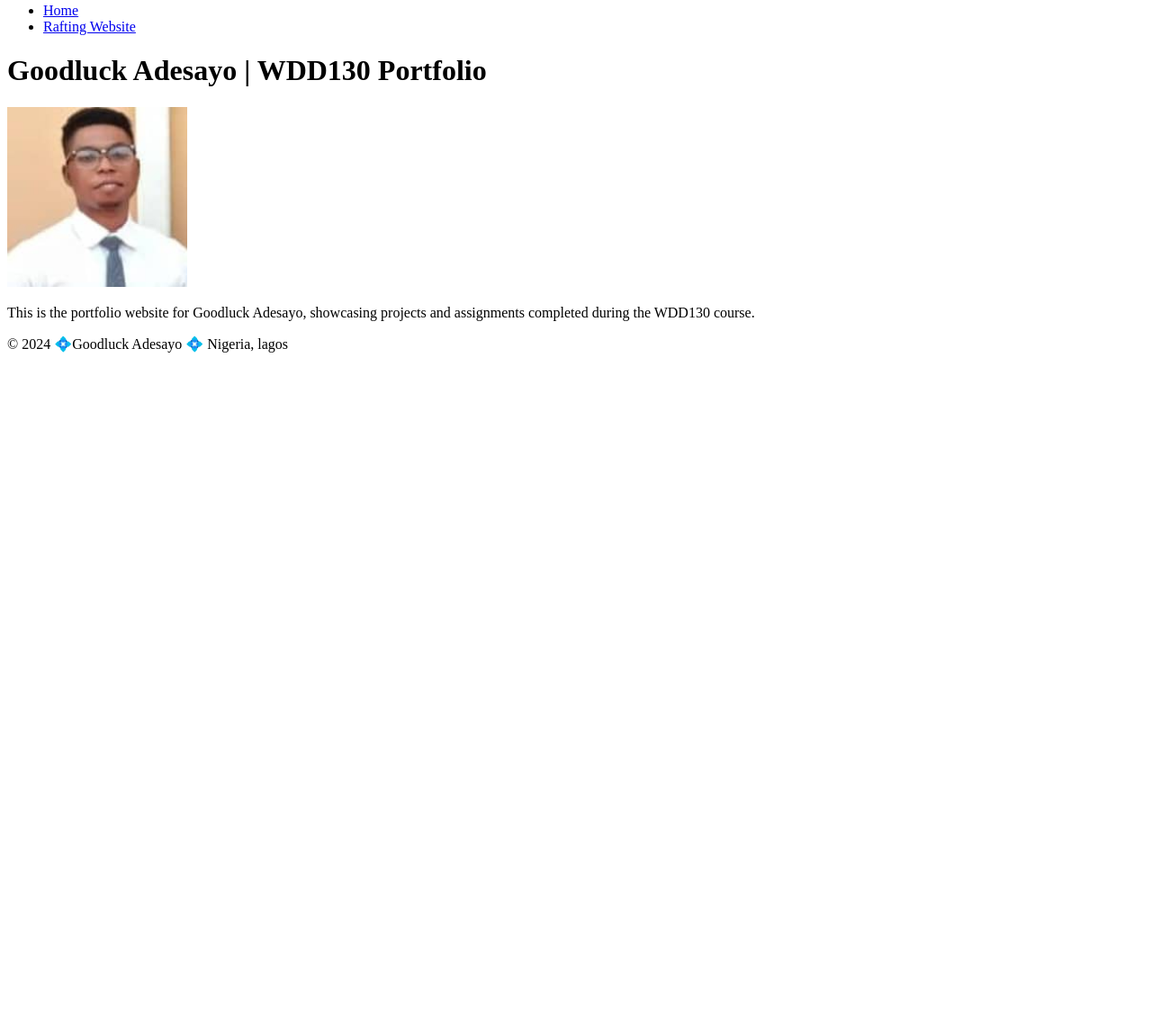
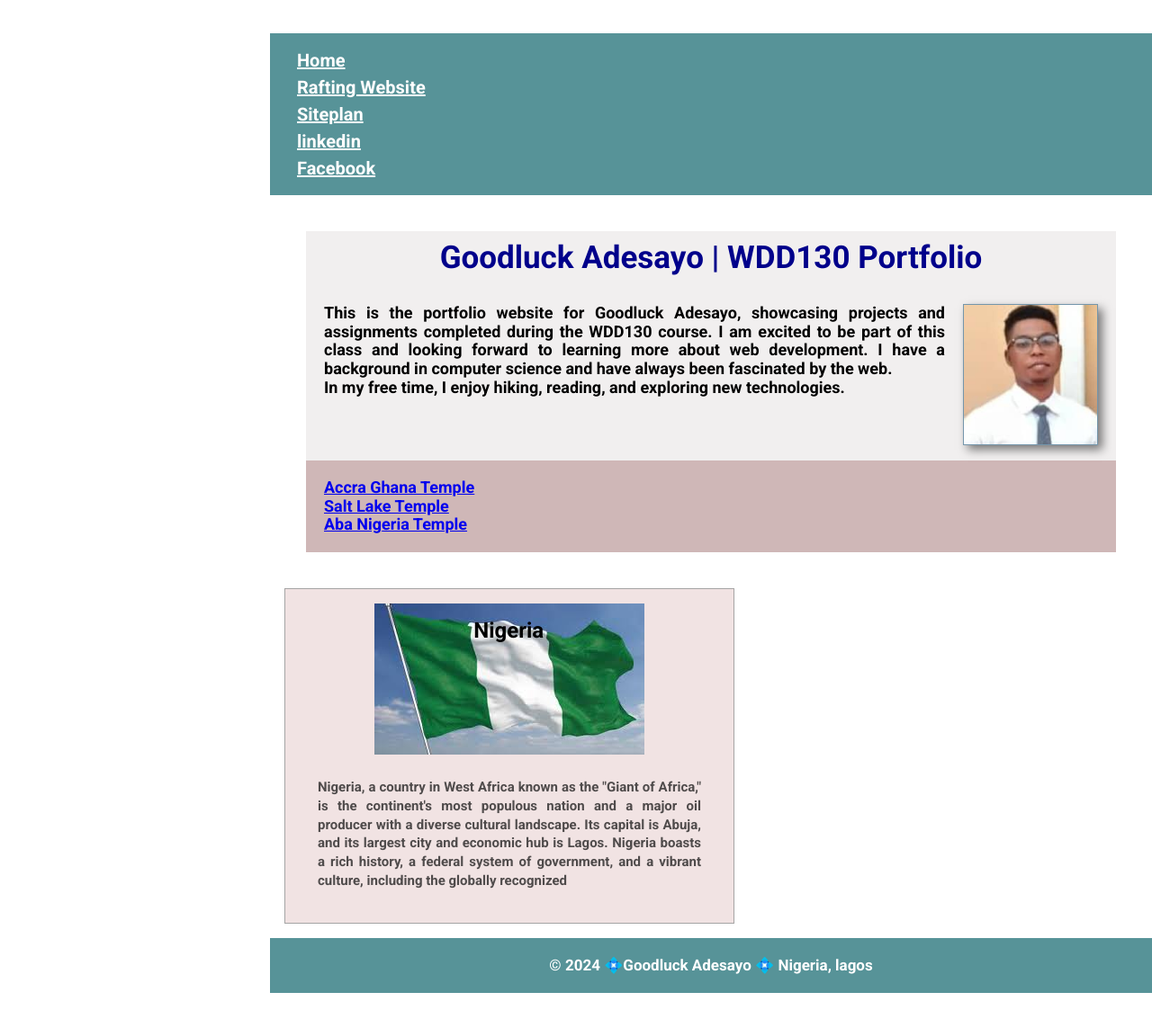
Before and after one commit to GoodluckA26/-WDD130, a plain HTML site: page index.html in a window 1280 px wide. Shown: the part 13-1156 px from the top of the page at 90% size. Before the commit the page ends 800 px from the top, so only its background shows below. Drawn offline with Linux system fonts and the light colour scheme.

Commit message:
Home page update

```diff
--- a/index.html
+++ b/index.html
@@ -1,3 +1,5 @@
+
+<!-- last modified 20/09/2005 -->
 <!DOCTYPE html>
 <html lang="en">
 
@@ -7,6 +9,11 @@
     <title>Goodluck Adesayo | Wdd130</title>
     <meta name="description" content="Goodluck Adesayo's WDD130 Portfolio">
     <meta name="author" content="Goodluck Adesayo">
+    <link rel="preconnect" href="https://fonts.googleapis.com">
+    <link rel="preconnect" href="https://fonts.gstatic.com" crossorigin>
+    <link href="https://fonts.googleapis.com/css2?family=Roboto+Flex:opsz,wght@8..144,100..1000&family=Roboto:ital,wght@0,100..900;1,100..900&family=Titillium+Web:ital,wght@0,200;0,300;0,400;1,600&display=swap"
+        rel="stylesheet">
+    <link rel="stylesheet" href="styles.css">
 </head>
 
 <body>
@@ -15,19 +22,49 @@
             <ul>
                 <li><a href="#">Home</a></li>
                 <li><a href="wwr/">Rafting Website</a></li>
+                <li><a href="#/">Siteplan</a></li>
+                <li><a href="https://www.linkedin.com/feed/">linkedin</a></li>
+                <li><a href="Facebbok.com">Facebook</a></li>
+
             </ul>
         </nav>
     </header>
     <main>
-        <h1>Goodluck Adesayo | WDD130 Portfolio</h1>
-        <img src="photos/profile.jpeg" alt=" Goodluck Adesayo profile" width="200" height="200">
-        <p>This is the portfolio website for Goodluck Adesayo, showcasing projects and assignments completed during the
-            WDD130 course. </p>
+            <h1>Goodluck Adesayo | WDD130 Portfolio</h1>
+            <img src="images/profile.jpeg" alt=" Goodluck Adesayo profile" width="200" height="200">
+            <p>This is the portfolio website for Goodluck Adesayo, showcasing projects and assignments completed during the
+                WDD130 course. I am excited to be part of this class and
+                looking forward to learning
+                more about web development. I have a background in computer science and have always been fascinated
+                by the web.
+                <br>In my free time, I enjoy hiking, reading, and exploring new technologies.
+            </p>
+            <!-- temple lists external link website -->
+        <div class="temple-list">
+            <ul >
+                <li><a href="https://www.churchofjesuschrist.org/temples/details/accra-ghana-temple?lang=eng" target="_blank">Accra
+                        Ghana Temple</a></li>
+                <li> <a href="https://www.churchofjesuschrist.org/temples/details/salt-lake-temple?lang=eng" target="_blank">Salt
+                        Lake Temple</a></li>
+                <li><a href="https://www.churchofjesuschrist.org/temples/details/aba-nigeria-temple?lang=eng" target="_blank">Aba
+                        Nigeria Temple</a></li>
+            </ul>
+        </div>
     </main>
+    <aside class="box">
+            <h2>Nigeria</h2>
+            <img src="images/Nigeria-flag.jpeg" alt=" Nigeria flag">
+            <p> Nigeria, a country in West Africa known as the "Giant of
+                Africa," is the continent's most populous nation and a major oil producer with a diverse cultural landscape. Its
+                capital
+                is Abuja, and its largest city and economic hub is Lagos. Nigeria boasts a rich history, a federal system of
+                government,
+                and a vibrant culture, including the globally recognized
+            </p>
+    </aside>
     <footer>
         <p>&copy; 2024 💠Goodluck Adesayo 💠 Nigeria, lagos</p>
     </footer>
-
 </body>
 
 </html>
--- /dev/null
+++ b/styles.css
@@ -0,0 +1,108 @@
+/* Unviversal Selector */
+* {
+    margin: 0;
+    padding: 0;
+    box-sizing: border-box;
+}
+/* Element Selectors */
+body {
+    margin-left: 300px;
+    margin-bottom: 50px;
+    margin-top: 50px;
+}
+
+header, main, footer,  aside {
+    max-width: 1200px;
+    font-weight: bold;
+    font-family: 'Roboto', sans-serif;
+    line-height: 1.3rem;
+}
+main {
+    width: 900px;
+    text-align: center;
+    margin: 40px;
+    background-color: rgb(241, 239, 239);
+}
+nav {
+    background-color: #579398;
+    padding: 15px;
+
+}
+nav a {
+    color: white;
+    padding: 15px;
+    font-size: 20px;
+    line-height: 30px;
+}
+h1 {
+    text-align: center;
+    padding: 20px;
+    color: darkblue;
+    font-size: 35px;
+}
+aside  {
+    text-align: center;
+    position: relative;
+    width: 500px;
+    padding: 20px;
+    color: #000;
+}
+aside h2 {
+    position: absolute;
+    padding: 20px;
+    color: #000;
+    left: 38%;
+
+
+}
+aside p {
+    text-align: justify;
+    padding: 20px;
+    font-size: 15px;
+    color: #4f4b4b;
+
+
+}
+main img {
+    float: right;
+    width: 150px;
+    height: auto;
+    margin: 20px;
+    border: 1px solid rgb(117, 150, 171);
+    box-shadow: 5px 5px 10px rgba(0, 0, 0, 0.5);
+}
+main p {
+    text-align: justify;
+    padding: 20px;
+    font-size: 18px;
+    color: #000;
+    margin-right: 10px;
+}
+
+ul {
+    list-style: none;
+    width: 700px;
+}
+footer {
+    text-align: center;
+    padding: 20px;
+    background-color: #579398;
+    color: white;
+    font-size: 17px;
+}
+/* Class Selectors */
+.box {
+    border: 1px solid rgb(165, 164, 164);
+    padding: 1rem;
+    margin: 1rem;
+    background-color: rgb(241, 227, 227);
+    color: #000
+}
+.temple-list {
+    text-align: left;
+    padding: 20px;
+    font-size: 18px;
+    color: #000;
+    background-color: rgb(207, 183, 183);
+    margin-top: 50px;
+}
```
Also changed, not shown: images/Nigeria-flag.jpeg (added), images/profile.jpeg (renamed from photos/profile.jpeg).
